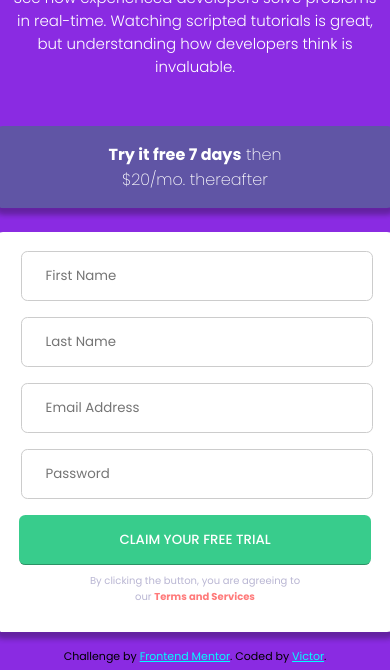
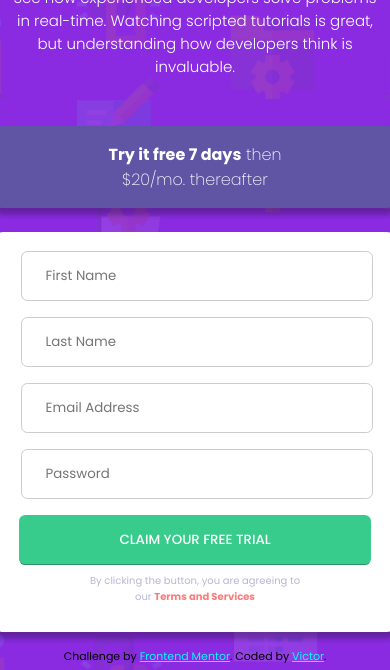
Before and after one commit to v1ct0rrrr/sign-up-form, a plain HTML site: page index.html in a window 390 px wide. Shown: the part 235-905 px from the top of the page. Drawn offline with Linux system fonts and the light colour scheme.

Commit message:
Update style.css

```diff
--- a/style.css
+++ b/style.css
@@ -10,7 +10,7 @@
 
 body
 {
-    background-image: url(./images/bg-intro-desktop.png);
+    background-image: url(bg-intro-desktop.png);
     background-repeat: no-repeat;
     background-size: cover;
     background-color: hsl(0, 100%, 74%);
@@ -155,7 +155,7 @@ form label a
 @media screen and (max-width:968px) {
     body{
         background-color: blueviolet;
-        background-image: url(./images/bg-intro-mobile.png);
+        background-image: url(bg-intro-mobile.png);
         background-repeat: no-repeat;
         background-size: cover;
         overflow-x: hidden;
```
